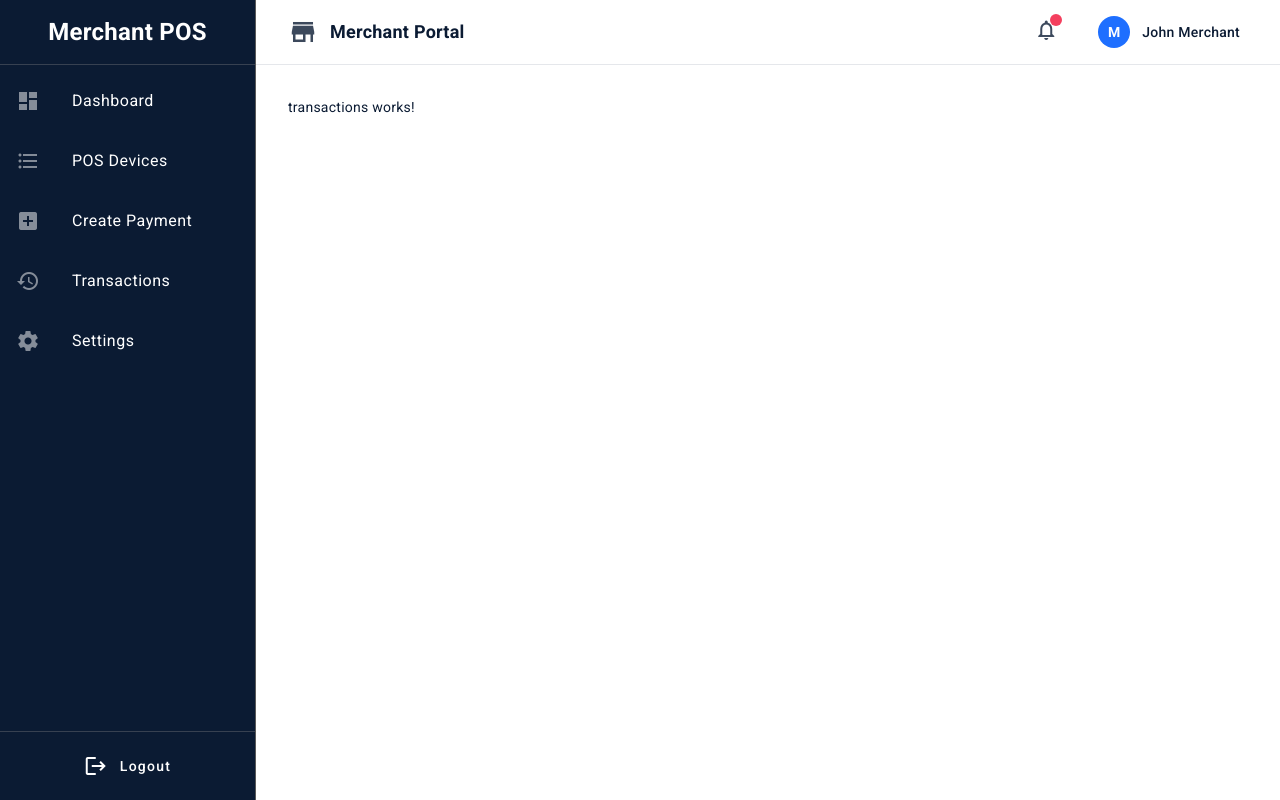
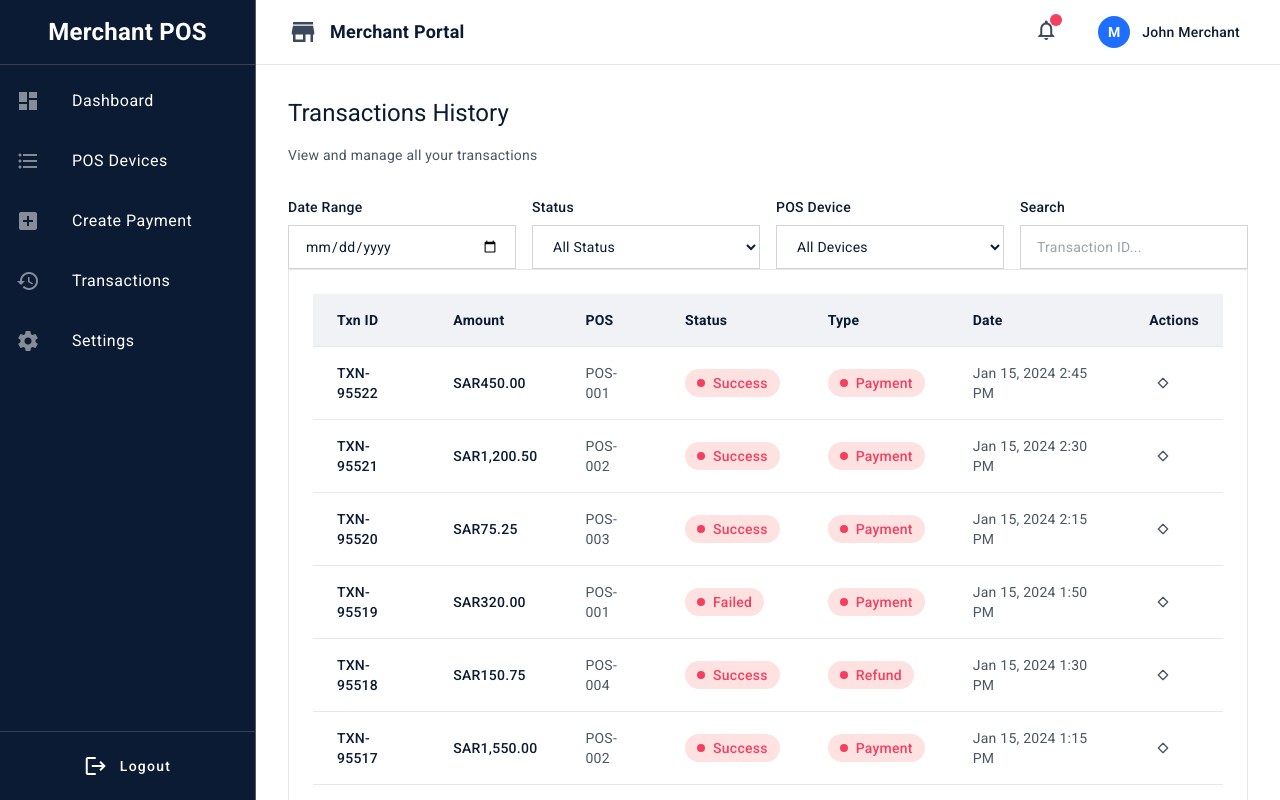
Before and after one commit to A-Elshorafa/pos-fr, an Angular app: page /transactions in a window 1280 px wide. Built offline with nearby package versions, Linux system fonts and the light colour scheme; a web font is replaced by a local one.

Commit message:
feat(transactions): add the transactions

```diff
--- a/src/app/features/transactions/transactions.component.html
+++ b/src/app/features/transactions/transactions.component.html
@@ -1 +1,151 @@
-<p>transactions works!</p>
+<div class="space-y-8">
+  <!-- Page Header -->
+  <div>
+    <h1 class="text-h1 text-dark-primary font-bold">Transactions History</h1>
+    <p class="text-body text-gray-600 mt-2">
+      View and manage all your transactions
+    </p>
+  </div>
+
+  <!-- Filters Row -->
+  <div class="grid grid-cols-1 md:grid-cols-4 gap-4">
+    <div>
+      <label class="text-label text-dark-primary font-medium mb-2 block"
+        >Date Range</label
+      >
+      <input
+        type="date"
+        class="w-full h-11 px-4 py-2 border border-border-input rounded-input focus:outline-none focus:ring-2 focus:ring-primary focus:border-transparent bg-white text-dark-primary"
+      />
+    </div>
+    <div>
+      <label class="text-label text-dark-primary font-medium mb-2 block"
+        >Status</label
+      >
+      <select
+        class="w-full h-11 px-4 py-2 border border-border-input rounded-input focus:outline-none focus:ring-2 focus:ring-primary bg-white text-dark-primary"
+      >
+        <option>All Status</option>
+        <option>Success</option>
+        <option>Failed</option>
+        <option>Pending</option>
+      </select>
+    </div>
+    <div>
+      <label class="text-label text-dark-primary font-medium mb-2 block"
+        >POS Device</label
+      >
+      <select
+        class="w-full h-11 px-4 py-2 border border-border-input rounded-input focus:outline-none focus:ring-2 focus:ring-primary bg-white text-dark-primary"
+      >
+        <option>All Devices</option>
+        <option>POS-001</option>
+        <option>POS-002</option>
+        <option>POS-003</option>
+      </select>
+    </div>
+    <div>
+      <label class="text-label text-dark-primary font-medium mb-2 block"
+        >Search</label
+      >
+      <input
+        type="text"
+        placeholder="Transaction ID..."
+        class="w-full h-11 px-4 py-2 border border-border-input rounded-input focus:outline-none focus:ring-2 focus:ring-primary bg-white text-dark-primary"
+      />
+    </div>
+  </div>
+
+  <!-- Transactions Table -->
+  <app-card padding="md" shadow>
+    <div class="overflow-x-auto">
+      <table class="w-full">
+        <thead>
+          <tr class="border-b border-border-gray bg-table-header">
+            <th
+              class="px-6 py-4 text-left text-label font-semibold text-dark-primary"
+            >
+              Txn ID
+            </th>
+            <th
+              class="px-6 py-4 text-left text-label font-semibold text-dark-primary"
+            >
+              Amount
+            </th>
+            <th
+              class="px-6 py-4 text-left text-label font-semibold text-dark-primary"
+            >
+              POS
+            </th>
+            <th
+              class="px-6 py-4 text-left text-label font-semibold text-dark-primary"
+            >
+              Status
+            </th>
+            <th
+              class="px-6 py-4 text-left text-label font-semibold text-dark-primary"
+            >
+              Type
+            </th>
+            <th
+              class="px-6 py-4 text-left text-label font-semibold text-dark-primary"
+            >
+              Date
+            </th>
+            <th
+              class="px-6 py-4 text-left text-label font-semibold text-dark-primary"
+            >
+              Actions
+            </th>
+          </tr>
+        </thead>
+        <tbody>
+          <tr
+            class="border-b border-border-gray hover:bg-table-even transition-colors"
+            *ngFor="let txn of transactions"
+          >
+            <td class="px-6 py-4 text-body text-dark-primary font-medium">
+              {{ txn.id }}
+            </td>
+            <td class="px-6 py-4 text-body text-dark-primary font-medium">
+              {{ txn.amount | currency : "SAR" }}
+            </td>
+            <td class="px-6 py-4 text-body text-gray-600">{{ txn.pos }}</td>
+            <td class="px-6 py-4">
+              <app-status-badge [variant]="txn.statusVariant">
+                {{ txn.status }}
+              </app-status-badge>
+            </td>
+            <td class="px-6 py-4">
+              <app-status-badge [variant]="txn.typeVariant">
+                {{ txn.type }}
+              </app-status-badge>
+            </td>
+            <td class="px-6 py-4 text-body text-gray-600">
+              {{ txn.date }}
+            </td>
+            <td class="px-6 py-4">
+              <button
+                class="p-2 hover:bg-light-bg rounded-lg transition-colors"
+              >
+                <svg
+                  class="w-4 h-4 text-gray-600"
+                  fill="none"
+                  stroke="currentColor"
+                  viewBox="0 0 24 24"
+                >
+                  <path
+                    stroke-linecap="round"
+                    stroke-linejoin="round"
+                    stroke-width="2"
+                    d="M9 19l-7-7 7-7m0 0l7 7-7 7"
+                  />
+                </svg>
+              </button>
+            </td>
+          </tr>
+        </tbody>
+      </table>
+    </div>
+  </app-card>
+</div>
--- a/src/app/features/transactions/transactions.component.ts
+++ b/src/app/features/transactions/transactions.component.ts
@@ -1,10 +1,96 @@
 import { Component } from "@angular/core";
 import { CommonModule } from "@angular/common";
+import { TransactionModel } from "../../models/transaction.model";
+import { CardComponent } from "../../shared/components/card/card";
+import { StatusBadgeComponent } from "../../shared/components/status-badge/status-badge";
 
 @Component({
   selector: "app-transactions",
   standalone: true,
-  imports: [CommonModule],
+  imports: [CommonModule, CardComponent, StatusBadgeComponent],
   templateUrl: "./transactions.component.html",
 })
-export class TransactionsComponent {}
+export class TransactionsComponent {
+  transactions: TransactionModel[] = [
+    {
+      id: "TXN-95522",
+      amount: 450.0,
+      pos: "POS-001",
+      status: "Success",
+      statusVariant: "success" as const,
+      type: "Payment",
+      typeVariant: "info" as const,
+      date: "Jan 15, 2024 2:45 PM",
+    },
+    {
+      id: "TXN-95521",
+      amount: 1200.5,
+      pos: "POS-002",
+      status: "Success",
+      statusVariant: "success" as const,
+      type: "Payment",
+      typeVariant: "info" as const,
+      date: "Jan 15, 2024 2:30 PM",
+    },
+    {
+      id: "TXN-95520",
+      amount: 75.25,
+      pos: "POS-003",
+      status: "Success",
+      statusVariant: "success" as const,
+      type: "Payment",
+      typeVariant: "info" as const,
+      date: "Jan 15, 2024 2:15 PM",
+    },
+    {
+      id: "TXN-95519",
+      amount: 320.0,
+      pos: "POS-001",
+      status: "Failed",
+      statusVariant: "error" as const,
+      type: "Payment",
+      typeVariant: "info" as const,
+      date: "Jan 15, 2024 1:50 PM",
+    },
+    {
+      id: "TXN-95518",
+      amount: 150.75,
+      pos: "POS-004",
+      status: "Success",
+      statusVariant: "success" as const,
+      type: "Refund",
+      typeVariant: "warning" as const,
+      date: "Jan 15, 2024 1:30 PM",
+    },
+    {
+      id: "TXN-95517",
+      amount: 1550.0,
+      pos: "POS-002",
+      status: "Success",
+      statusVariant: "success" as const,
+      type: "Payment",
+      typeVariant: "info" as const,
+      date: "Jan 15, 2024 1:15 PM",
+    },
+    {
+      id: "TXN-95516",
+      amount: 245.5,
+      pos: "POS-005",
+      status: "Success",
+      statusVariant: "success" as const,
+      type: "Payment",
+      typeVariant: "info" as const,
+      date: "Jan 15, 2024 12:45 PM",
+    },
+    {
+      id: "TXN-95515",
+      amount: 680.0,
+      pos: "POS-001",
+      status: "Success",
+      statusVariant: "success" as const,
+      type: "Payment",
+      typeVariant: "info" as const,
+      date: "Jan 15, 2024 12:30 PM",
+    },
+  ];
+}
--- a/src/app/models/transaction.model.ts
+++ b/src/app/models/transaction.model.ts
@@ -1,8 +1,12 @@
 export interface TransactionModel {
   id: string;
   amount: number | string;
-  device: string;
-  status: "online" | "offline" | "maintenance" | string;
-  statusLabel: string;
-  date: Date;
+  device?: string;
+  status?: "online" | "offline" | "maintenance" | string;
+  statusLabel?: string;
+  date?: string | Date;
+  pos?: string;
+  statusVariant?: string;
+  type?: string;
+  typeVariant?: string;
 }
--- a/src/app/shared/components/status-badge/status-badge.ts
+++ b/src/app/shared/components/status-badge/status-badge.ts
@@ -8,7 +8,8 @@ import { CommonModule } from "@angular/common";
   templateUrl: "./status-badge.html",
 })
 export class StatusBadgeComponent {
-  @Input() status: "online" | "offline" | "maintenance" | string = "offline";
+  @Input() status?: "online" | "offline" | "maintenance" | string = "offline";
+  @Input() variant?: "success" | "error" | "warning" | "info" | string = "info";
 
   get statusClass(): string {
     const baseClasses =
@@ -21,7 +22,7 @@ export class StatusBadgeComponent {
     };
 
     return `${baseClasses} ${
-      statusClasses[this.status] || statusClasses["offline"]
+      statusClasses[this.status || "online"] || statusClasses["offline"]
     }`;
   }
 
@@ -32,6 +33,6 @@ export class StatusBadgeComponent {
       maintenance: "bg-warning",
     };
 
-    return dotClasses[this.status] || dotClasses["offline"];
+    return dotClasses[this.status || "bg-success"] || dotClasses["offline"];
   }
 }
```
